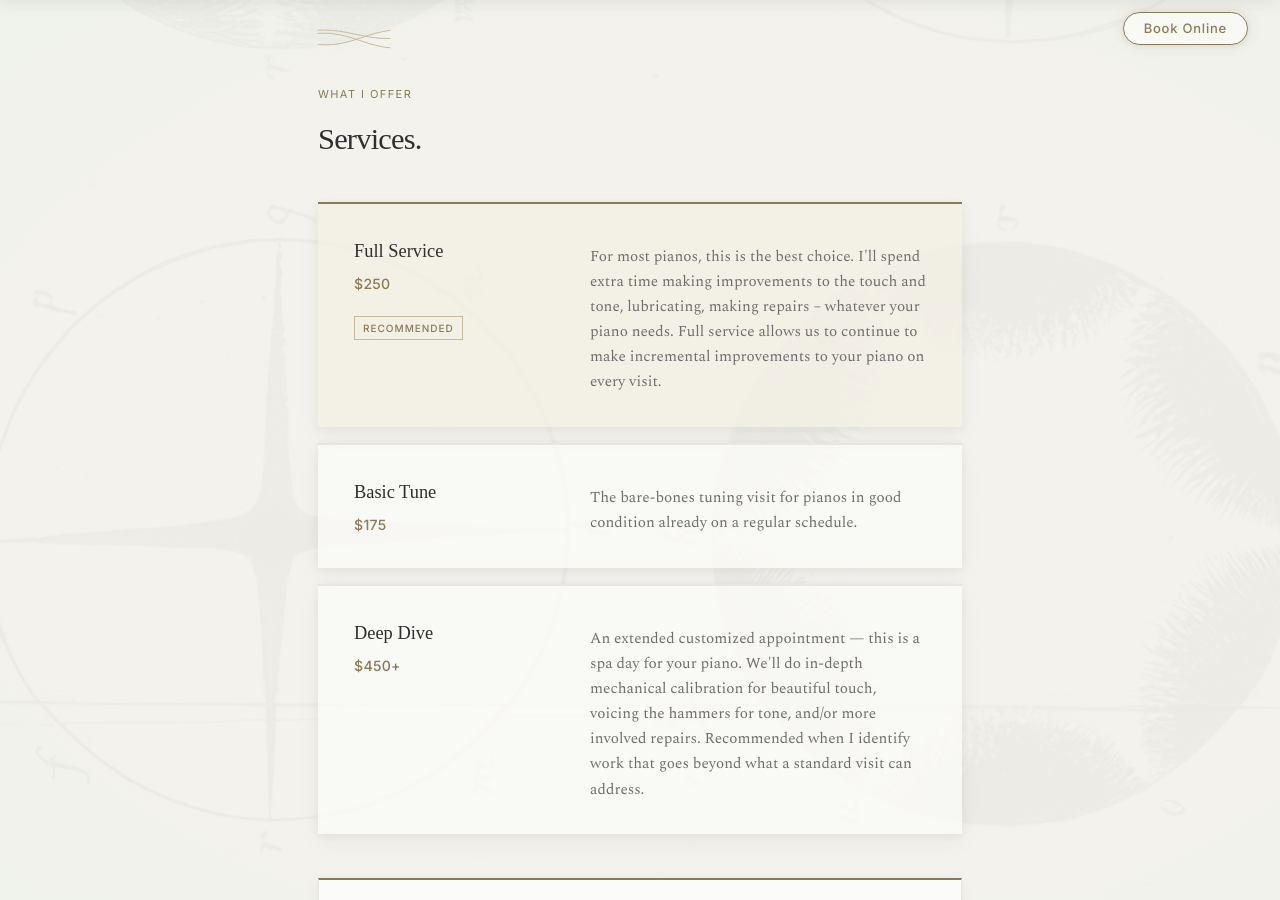
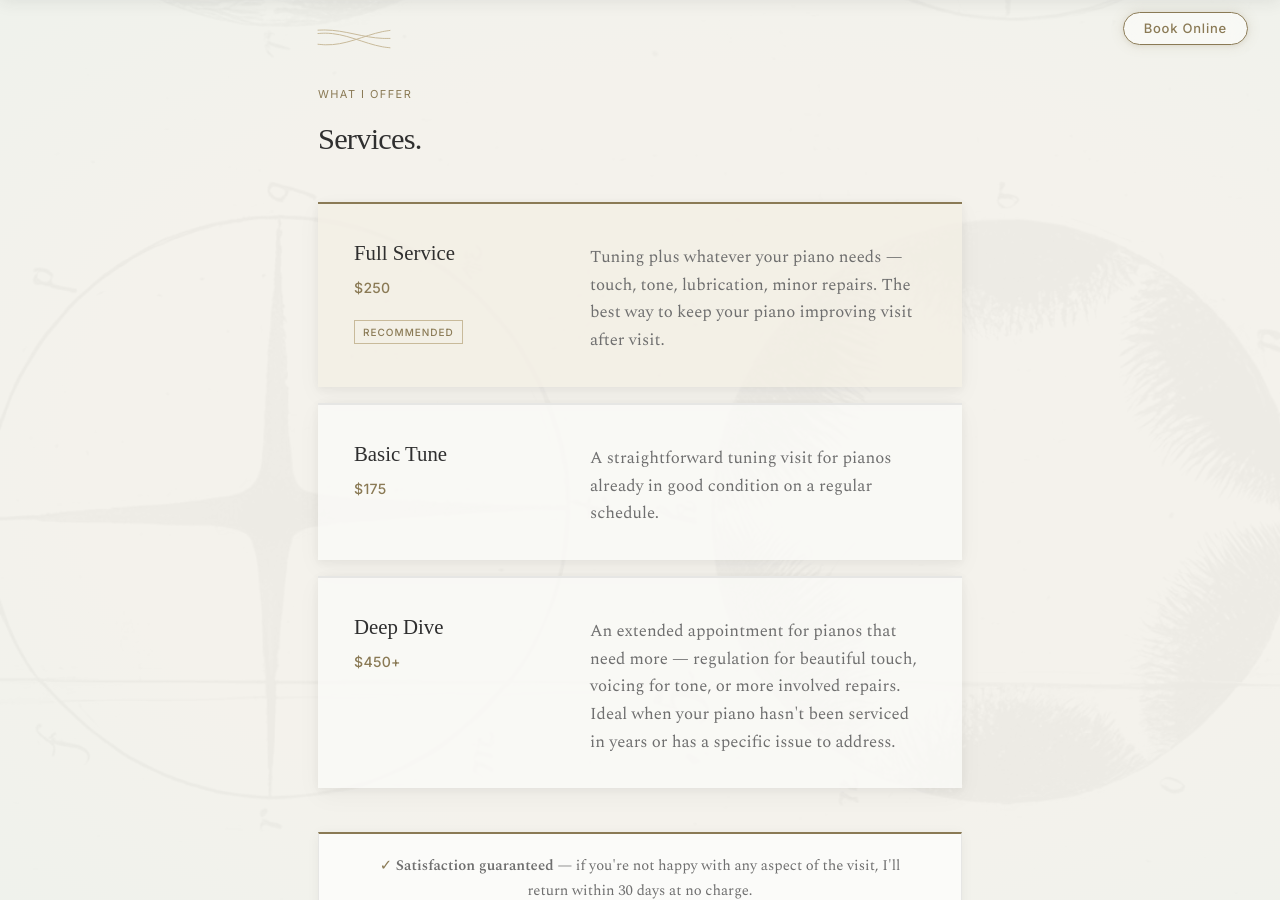
Before and after one commit to jacoblast/jacoblast.github.io, a Jekyll site: the page built from index.html, in a window 1280 px wide and 900 px high, scrolled down 2105 px. Built offline with Jekyll 4.4.1, drawn with Linux system fonts in a browser that asks for light colours; some web fonts are replaced.

Commit message:
Revise service card copy and bump card font sizes
- Rewrite Full Service, Basic Tune, and Deep Dive descriptions (shorter, cleaner)
- Increase package-name 1.15→1.3rem, package-desc 0.95→1.05rem
- Increase testimonial-quote 1.0→1.1rem

```diff
--- a/index.html
+++ b/index.html
@@ -178,7 +178,7 @@
             <span class="package-badge">Recommended</span>
           </div>
           <div class="package-right">
-            <p class="package-desc">For most pianos, this is the best choice. I'll spend extra time making improvements to the touch and tone, lubricating, making repairs – whatever your piano needs. Full service allows us to continue to make incremental improvements to your piano on every visit.</p>
+            <p class="package-desc">Tuning plus whatever your piano needs — touch, tone, lubrication, minor repairs. The best way to keep your piano improving visit after visit.</p>
           </div>
         </div>
         <div class="package card-wave">
@@ -187,7 +187,7 @@
             <div class="package-price">$175</div>
           </div>
           <div class="package-right">
-            <p class="package-desc">The bare-bones tuning visit for pianos in good condition already on a regular schedule.</p>
+            <p class="package-desc">A straightforward tuning visit for pianos already in good condition on a regular schedule.</p>
           </div>
         </div>
         <div class="package package-deep-dive card-wave">
@@ -196,7 +196,7 @@
             <div class="package-price">$450+</div>
           </div>
           <div class="package-right">
-            <p class="package-desc">An extended customized appointment — this is a spa day for your piano. We'll do in-depth mechanical calibration for beautiful touch, voicing the hammers for tone, and/or more involved repairs. Recommended when I identify work that goes beyond what a standard visit can address.</p>
+            <p class="package-desc">An extended appointment for pianos that need more — regulation for beautiful touch, voicing for tone, or more involved repairs. Ideal when your piano hasn't been serviced in years or has a specific issue to address.</p>
           </div>
         </div>
       </div>
--- a/styles.css
+++ b/styles.css
@@ -687,7 +687,7 @@ header.nav-open .nav-toggle span:nth-child(3) { transform: translateY(-6.5px) ro
 .package-right .package-desc { margin-top: 0; }
 .package-name {
   font-family: 'Goudy Bookletter 1911', serif;
-  font-size: 1.15rem;
+  font-size: 1.3rem;
   color: #2F2F2F;
   font-weight: 400;
   margin: 0;
@@ -701,7 +701,7 @@ header.nav-open .nav-toggle span:nth-child(3) { transform: translateY(-6.5px) ro
   margin-top: 6px;
 }
 .package-desc {
-  font-size: 0.95rem;
+  font-size: 1.05rem;
   color: #6F6F6F;
   line-height: 1.65;
   margin-top: 20px;
@@ -866,7 +866,7 @@ header.nav-open .nav-toggle span:nth-child(3) { transform: translateY(-6.5px) ro
 .testimonial-quote {
   font-family: 'Spectral', serif;
   font-style: italic;
-  font-size: 1rem;
+  font-size: 1.1rem;
   color: #4A4A4A;
   line-height: 1.75;
   margin-top: 32px;
```
